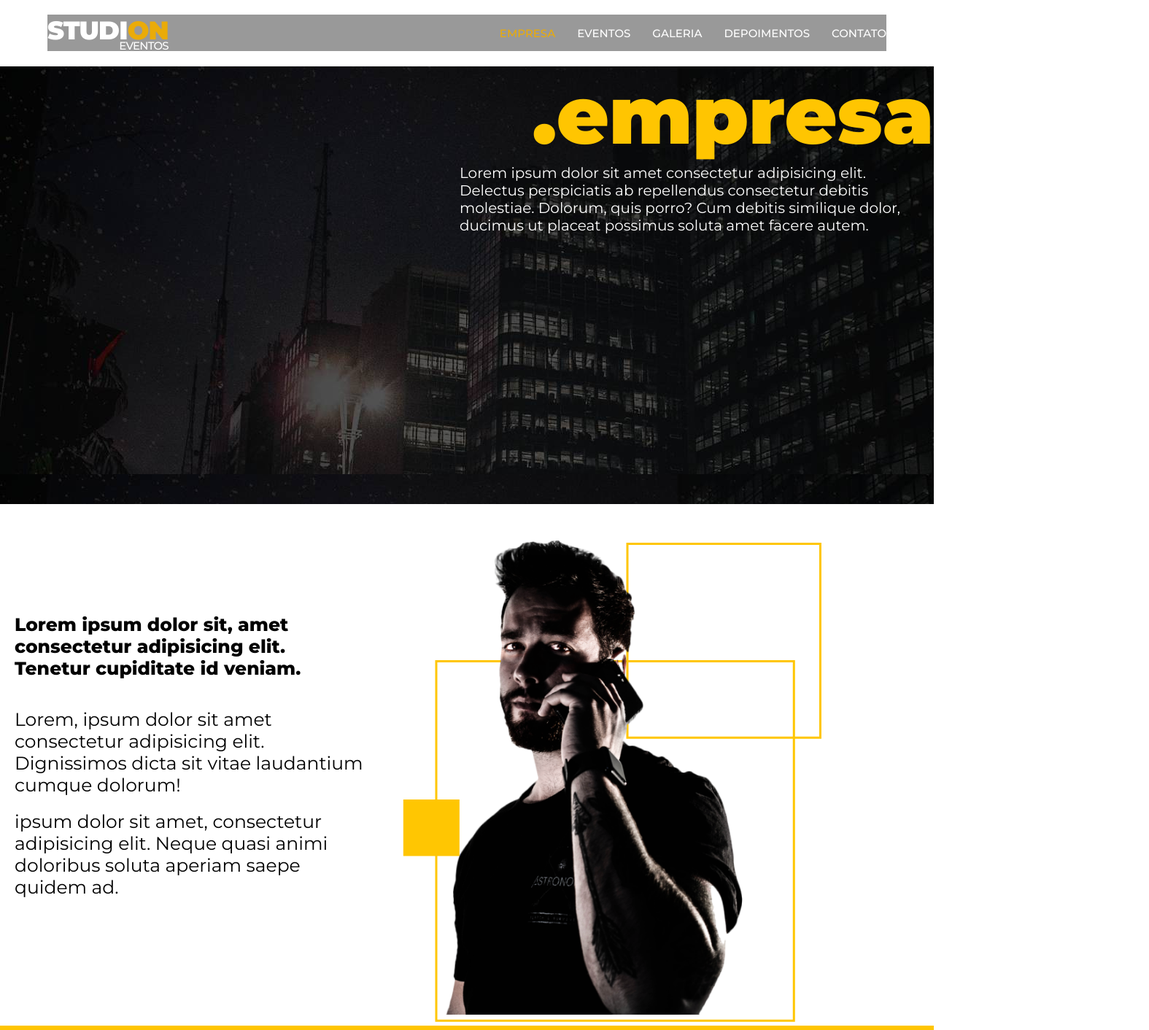
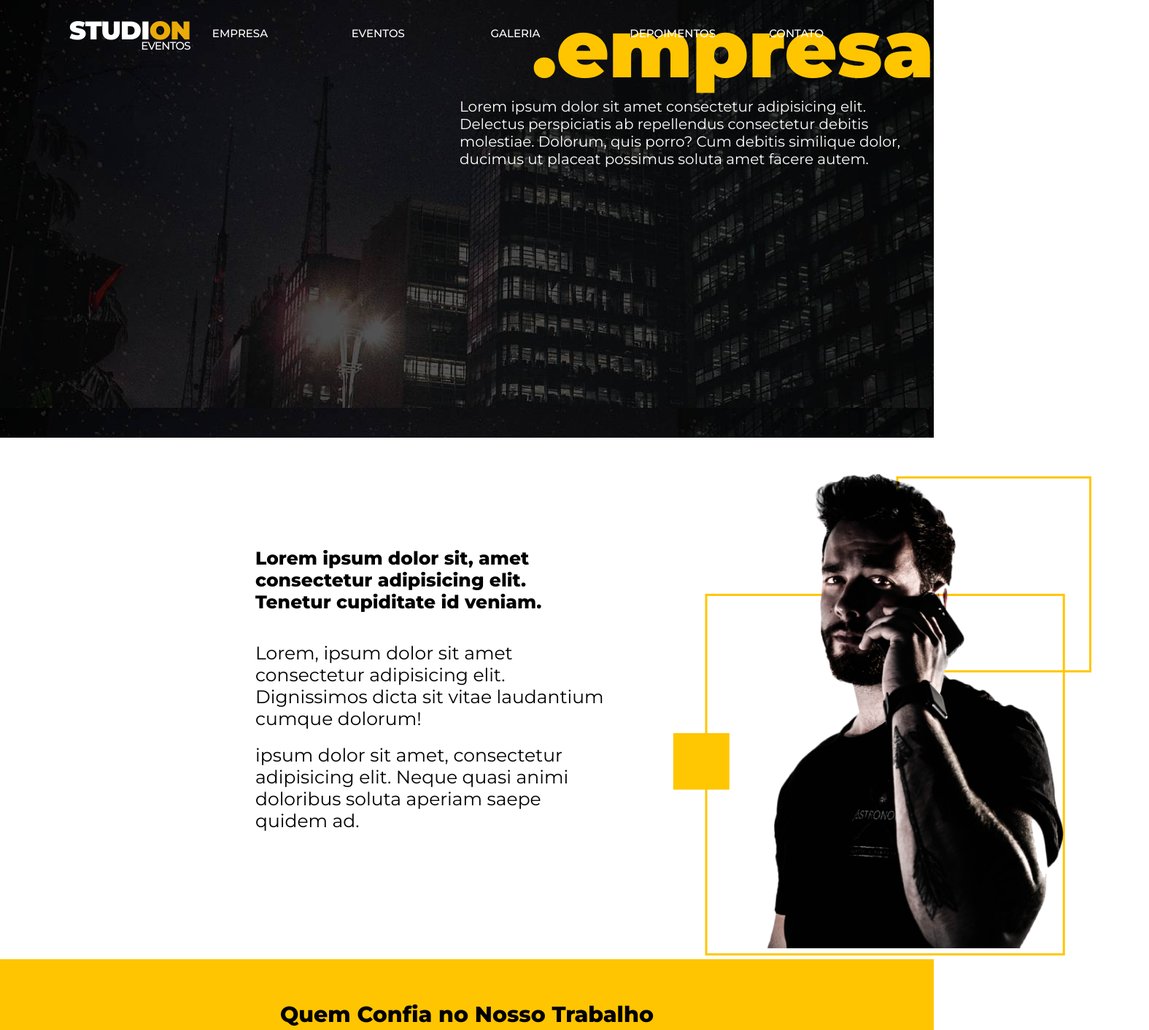
Before and after one commit to LeandroCosta9513/SRC, a website: page index.html in a window 1280 px wide. Shown: the top 1412 px of the page at 73% size, 1575 px wide, since content can reach past the window. Drawn offline with Linux system fonts and the light colour scheme.

Commit message:
correção geral das paginas

```diff
--- a/CSS/_footer.css
+++ b/CSS/_footer.css
@@ -38,7 +38,7 @@ footer > div > form > input {
 }
 footer > div > form > input::placeholder {
 
-    color:var(--text-primary)
+    color:var(--text-primary);
     font-size: 15px;
     font-weight: 900;
     letter-spacing: -0.3px;
@@ -78,5 +78,4 @@ footer > div > form > button {
     font-weight: 500;
     text-transform: uppercase;
     text-align: right;
-
     }
--- a/CSS/_header.css
+++ b/CSS/_header.css
@@ -22,5 +22,9 @@ header > p{
     max-width: 650px;
     width: 100%;
 
+}
+
+@media screen and (max-width:800px) {
+    /* serve pra auxiliar na resposividade de acordo com que quero*/
 
 }
--- a/CSS/_nav.css
+++ b/CSS/_nav.css
@@ -8,7 +8,7 @@ nav{
     position: absolute;
     left: 50%;
     transform: translateX(-50%);
-    background: #999;
+
 
 
 }
@@ -35,11 +35,12 @@ h1 {
 
     }
 
-    ul {
-     display: flex;
+    nav ul {
+     display: grid;
      list-style: none; /*para deixar sem os pontinhos marcados*/
-     height: 50px;
+     width: 100%;
      align-items: center;
+     grid-template-columns: repeat(auto-fit, minmax(10rem, 1fr));
     }
 
     a{
--- a/CSS/home.css
+++ b/CSS/empresa.css
@@ -13,7 +13,7 @@
     font-weight: 800;
     width: 430px;
     top: 150px;
-    left: 20px;
+    left: 350px;
 }
 .s1 > p{
     width: 494px;
@@ -24,21 +24,21 @@
 .s1 > .p1{
     position: absolute;
     top: 280px;
-    left: 20px;
+    left: 350px;
 }
 .s1 > .p2{
     position: absolute;
     top: 420px;
-    left: 2rem;
+    left: 35rem;
 }
 
 .lines {
     background: url("../images/linhas.svg") center no-repeat;
-    margin-left: 55rem;
+    margin-left: 85rem;
 
 }
 .pessoa {
-    margin-left: 60px;
+    margin-left: 200px;
     height: 650px;
 }
 
--- a/index.html
+++ b/index.html
@@ -4,7 +4,7 @@
     <meta charset="UTF-8">
     <meta name="viewport" content="width=device-width, initial-scale=1.0">
     <link rel="stylesheet" href="style.css">
-    <link rel="stylesheet" href=".\css\home.css">
+    <link rel="stylesheet" href=".\css\empresa.css">
 <!-- <link rel="preconnect" href="https://fonts.googleapis.com">
 <link rel="preconnect" href="https://fonts.gstatic.com" crossorigin>
 <link href="https://fonts.googleapis.com/css2?family=Montserrat:wght@400;500;800;900&display=block" rel="stylesheet"> -->
@@ -13,10 +13,13 @@
 </head>
 <body>
     <nav>
-        <h1>Studi<span class="accent">on</span><span class="subtitle">Eventos</span></h1>
+        <a href="./"></a>
+        <h1>Studi<span class="accent">on</span>
+        <span class="subtitle">Eventos</span>
+        </h1>
         <Ul>
             <li>
-            <a href="#" class="emp">Empresa</a></li>
+            <a href="./empresa.html">Empresa</a></li>
             <li>
             <a href="#">Eventos</a></li>
             <li>
@@ -27,7 +30,7 @@
             <a href="#">Contato</a></li>
         </Ul>
     </nav>
-    <br><br><br><br><br><br><br>
+
 
     <header class="container">
         <h2>.empresa</h2>
```
Also changed, not shown: empresa.html (+7 -5 lines), package.json (added, +14 -0 lines), CSS/_variaveis.css (line endings or trailing spaces), 1 other file.
